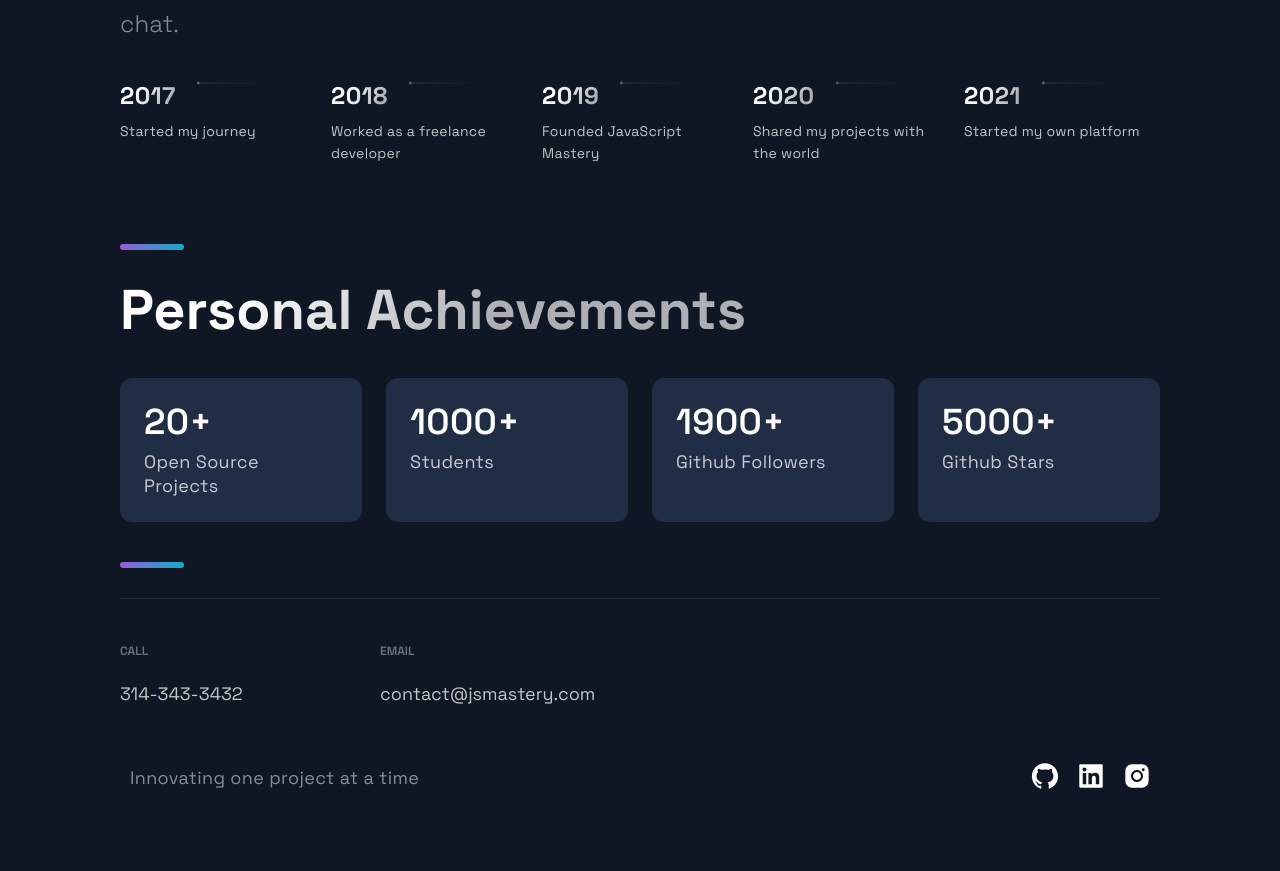
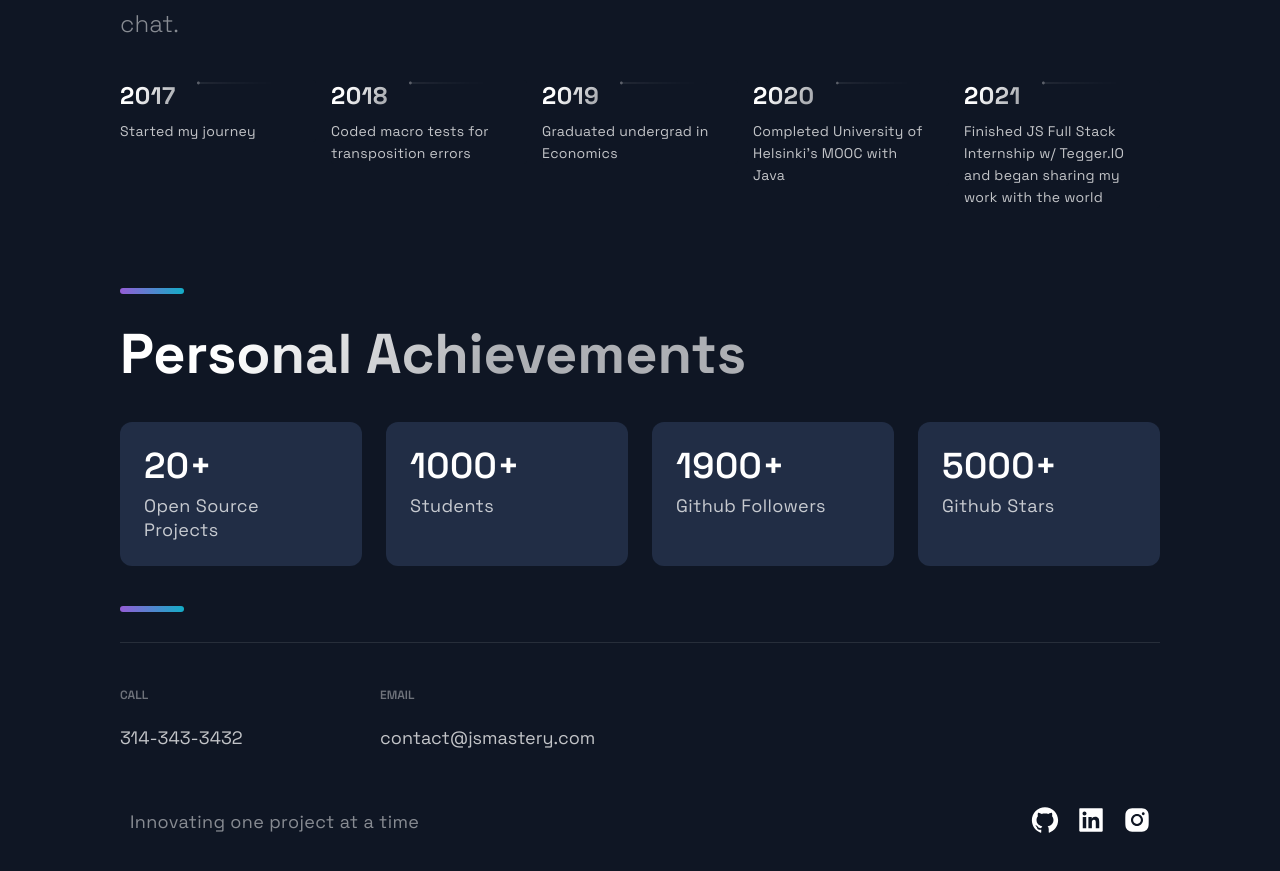
Before and after one commit to squireaintready/portfolio-remastered, a Next.js app: page / in a window 1280 px wide. Shown: the part 3160-4031 px from the top of the page. Built offline with nearby package versions, Linux system fonts and the light colour scheme.

Commit message:
updated timeline data

```diff
--- a/src/constants/constants.js
+++ b/src/constants/constants.js
@@ -103,8 +103,8 @@ export const projects = [
 
 export const TimeLineData = [
   { year: 2017, text: 'Started my journey', },
-  { year: 2018, text: 'Worked as a freelance developer', },
-  { year: 2019, text: 'Founded JavaScript Mastery', },
-  { year: 2020, text: 'Shared my projects with the world', },
-  { year: 2021, text: 'Started my own platform', },
+  { year: 2018, text: 'Coded macro tests for transposition errors', },
+  { year: 2019, text: 'Graduated undergrad in Economics', },
+  { year: 2020, text: "Completed University of Helsinki's MOOC with Java", },
+  { year: 2021, text: 'Finished JS Full Stack Internship w/ Tegger.IO and began sharing my work with the world', },
 ];
```
